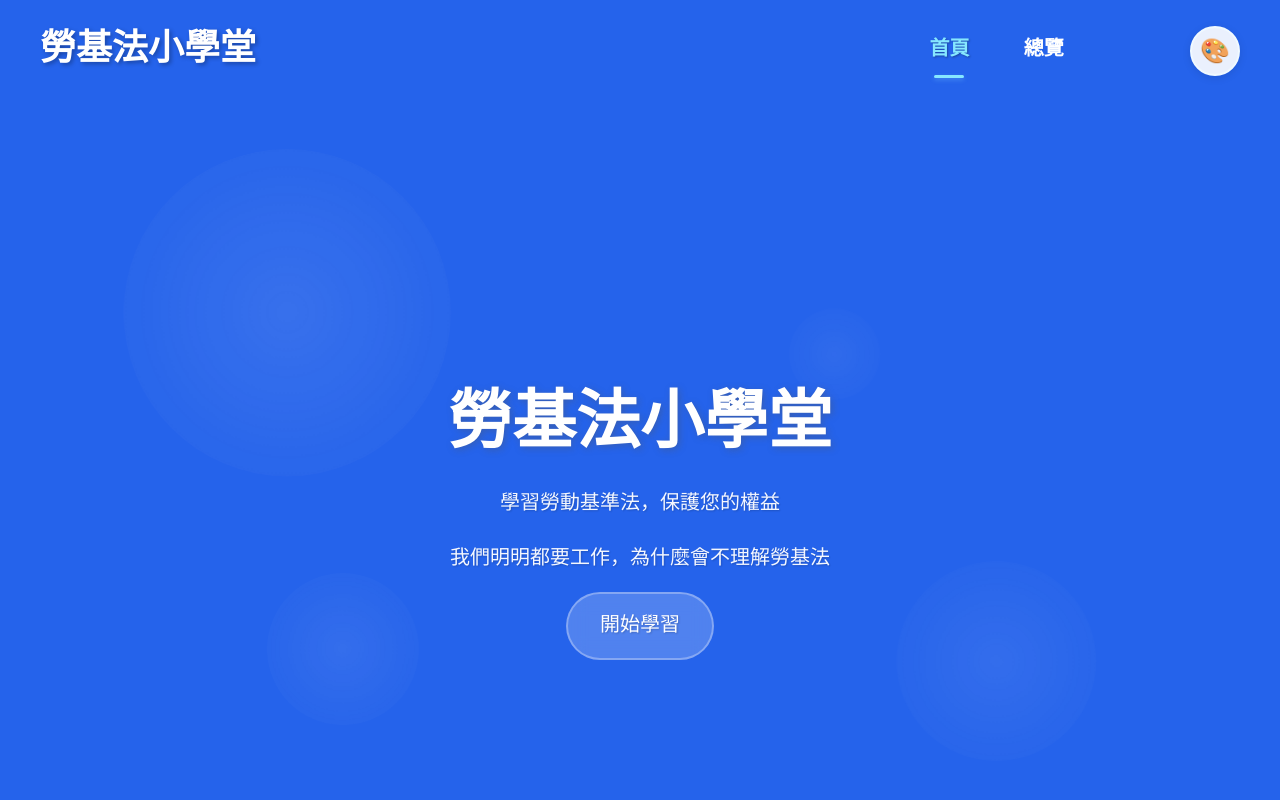
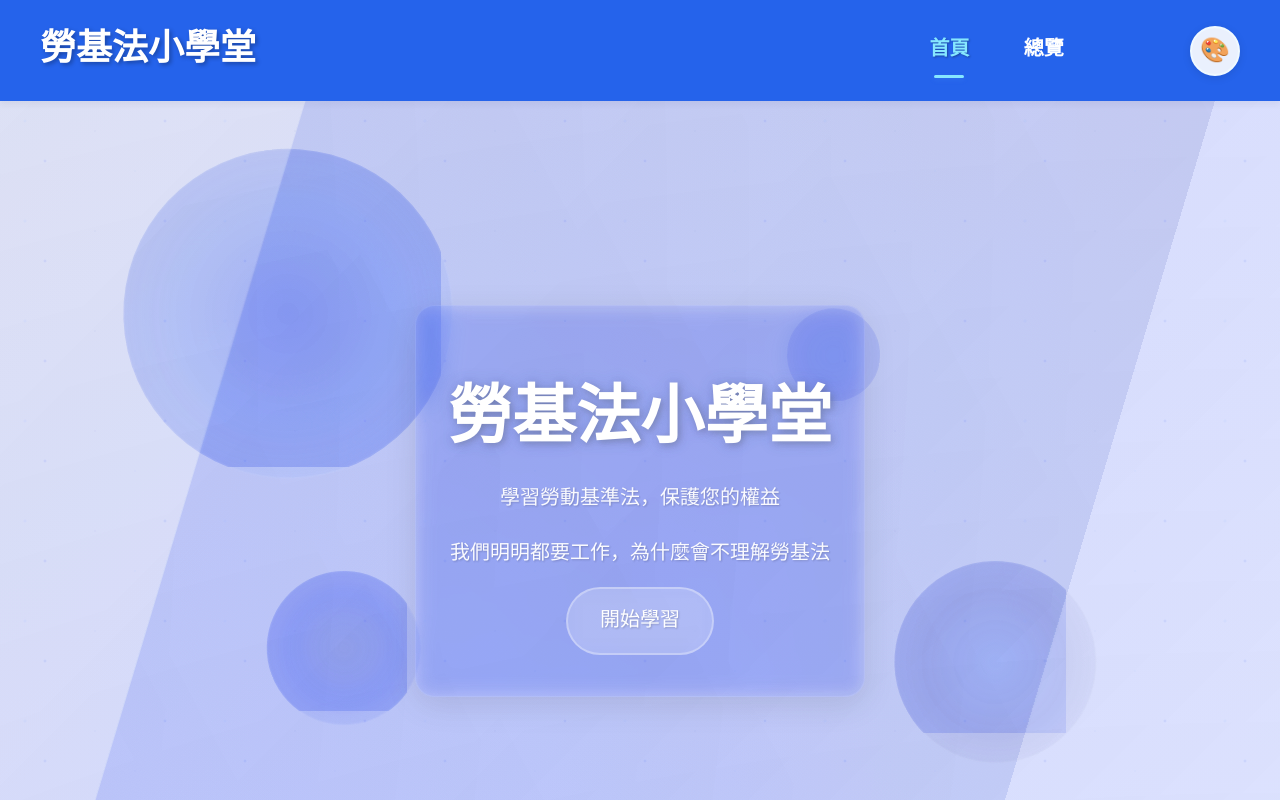
Before and after one commit to Cindy910120/law, a Nuxt app: page / in a window 1280 px wide. Shown: the top 800 px of the page. Built offline with nearby package versions, Linux system fonts and the light colour scheme.

Commit message:
首頁動畫

```diff
--- a/app.vue
+++ b/app.vue
@@ -25,7 +25,7 @@ onMounted(() => {
 html, body {
   margin: 0;
   padding: 0;
-  font-family: "LXGW WenKai Mono TC", monospace;
+  font-family: var(--font-family-base);
   line-height: 1.6;
   min-height: 100vh;
 }
--- a/assets/css/typography.css
+++ b/assets/css/typography.css
@@ -48,6 +48,16 @@
   --tone-base: var(--tone-header-base, #64748b);
   --tone-dark: var(--tone-header-dark, #475569);
   --tone-darker: var(--tone-header-darker, #334155);
+}
+
+/* 全局字體標準化 - 確保所有元素都使用統一字體 */
+* {
+  font-family: var(--font-family-base) !important;
+}
+
+/* 特定覆寫 - 保持語義清晰 */
+h1, h2, h3, h4, h5, h6 {
+  font-family: var(--font-family-heading) !important;
 }
 
 /* LXGW WenKai Mono TC 字體類別 */
@@ -200,12 +210,32 @@ p1 {
   box-shadow: 0 3px 8px rgba(0,0,0,0.08);
   transition: transform 0.3s, box-shadow 0.3s, background 0.3s ease;
   border: 1px solid #eaeaea;
+  margin-bottom: 1.5rem;
 }
 
 .card:hover {
   transform: translateY(-5px);
   box-shadow: 0 5px 15px rgba(0,0,0,0.1);
 }
+
+/* 間距實用類別 */
+.space-y-1 > * + * { margin-top: 0.25rem; }
+.space-y-2 > * + * { margin-top: 0.5rem; }
+.space-y-3 > * + * { margin-top: 0.75rem; }
+.space-y-4 > * + * { margin-top: 1rem; }
+.space-y-5 > * + * { margin-top: 1.25rem; }
+.space-y-6 > * + * { margin-top: 1.5rem; }
+.space-y-8 > * + * { margin-top: 2rem; }
+
+.gap-1 { gap: 0.25rem; }
+.gap-2 { gap: 0.5rem; }
+.gap-3 { gap: 0.75rem; }
+.gap-4 { gap: 1rem; }
+.gap-5 { gap: 1.25rem; }
+.gap-6 { gap: 1.5rem; }
+.gap-8 { gap: 2rem; }
+.gap-10 { gap: 2.5rem; }
+.gap-12 { gap: 3rem; }
 
 /* 文字樣式類別 */
 .text-xs { font-size: var(--font-size-xs); }
@@ -481,7 +511,7 @@ p1 {
   border-radius: 8px;
   cursor: pointer;
   transition: all 0.3s ease;
-  margin-bottom: 0.5rem;
+  margin-bottom: 0.75rem;
   background: var(--theme-card);
   border: 1px solid rgba(0, 0, 0, 0.05);
 }
--- a/components/AppFooter.vue
+++ b/components/AppFooter.vue
@@ -29,11 +29,10 @@
 .footer {
   width: 100%;
   background: var(--theme-footer, #f8f9fa);
-  color: var(--theme-text, #333);
-  padding: 2.5rem 0 0 0;
+  color: var(--theme-text, #333);  padding: 2.5rem 0 0 0;
   margin-top: 3rem;
   box-shadow: 0 -2px 10px rgba(0, 0, 0, 0.05);
-  font-family: "LXGW WenKai Mono TC", monospace;
+  font-family: var(--font-family-base);
   transition: background 0.3s ease, color 0.3s ease;
 }
 
@@ -60,7 +59,7 @@
 }
 
 .footer-section ul li {
-  margin-bottom: 0.5rem;
+  margin-bottom: 0.75rem;
 }
 
 .footer-bottom {
--- a/pages/index.vue
+++ b/pages/index.vue
@@ -1,11 +1,13 @@
 <template>
   <div class="home-page">
-    <!-- 動態背景渲染 -->
+    <!-- 動態主題背景渲染 -->
     <div class="background-animation">
+      <div class="dynamic-gradient-bg"></div>
       <div class="bg-circle circle-1"></div>
       <div class="bg-circle circle-2"></div>
       <div class="bg-circle circle-3"></div>
       <div class="bg-circle circle-4"></div>
+      <div class="floating-particles"></div>
     </div>
       <!-- 內容區域 -->
     <div class="hero-section">
@@ -21,9 +23,48 @@
 
 <script setup lang="ts">
 import { useColorTheme } from '~/composables/useColorTheme'
-import { onMounted } from 'vue'
+import { onMounted, computed, watch } from 'vue'
 
-const { initializeTheme } = useColorTheme()
+const { initializeTheme, currentTheme } = useColorTheme()
+
+// 計算動態背景漸層
+const dynamicGradient = computed(() => {
+  const theme = currentTheme.value
+  if (!theme) return ''
+
+  // 基於主題色創建多層次漸層
+  return `
+    linear-gradient(
+      135deg,
+      ${theme.header}15 0%,
+      ${theme.accent}20 25%,
+      ${theme.footer}25 50%,
+      ${theme.header}30 75%,
+      ${theme.accent}15 100%
+    ),
+    radial-gradient(
+      ellipse at top left,
+      ${theme.accent}25 0%,
+      transparent 50%
+    ),
+    radial-gradient(
+      ellipse at bottom right,
+      ${theme.header}20 0%,
+      transparent 50%
+    )
+  `
+})
+
+// 動態更新CSS變量
+watch(currentTheme, (newTheme) => {
+  if (newTheme && process.client) {
+    const root = document.documentElement
+    root.style.setProperty('--dynamic-bg-gradient', dynamicGradient.value)
+    root.style.setProperty('--theme-primary-alpha', `${newTheme.header}40`)
+    root.style.setProperty('--theme-accent-alpha', `${newTheme.accent}30`)
+    root.style.setProperty('--theme-footer-alpha', `${newTheme.footer}20`)
+  }
+}, { immediate: true })
 
 onMounted(() => {
   initializeTheme()
@@ -38,27 +79,73 @@ onMounted(() => {
   justify-content: center;
   position: relative;
   overflow: hidden;
-  background: var(--theme-header, linear-gradient(45deg, #667eea 0%, #764ba2 25%, #f093fb 50%, #f5576c 75%, #4facfe 100%));
+  /* 使用動態主題背景 */
+  background: var(--dynamic-bg-gradient, linear-gradient(45deg, #667eea 0%, #764ba2 25%, #f093fb 50%, #f5576c 75%, #4facfe 100%));
   background-size: 400% 400%;
-  animation: gradientShift 15s ease infinite;
+  animation: gradientShift 20s ease infinite;
   color: var(--theme-text-light, white);
   text-align: center;
+  transition: background 0.5s ease;
 }
 
-/* 背景漸層動畫 */
+/* 動態背景漸層 */
+.dynamic-gradient-bg {
+  position: absolute;
+  top: 0;
+  left: 0;
+  width: 100%;
+  height: 100%;
+  background: var(--dynamic-bg-gradient);
+  background-size: 400% 400%;
+  animation: gradientFlow 25s ease infinite;
+  opacity: 0.8;
+  z-index: 0;
+}
+
+/* 背景漸層動畫 - 更複雜的移動模式 */
 @keyframes gradientShift {
   0% {
     background-position: 0% 50%;
+    filter: hue-rotate(0deg);
+  }
+  25% {
+    background-position: 100% 50%;
+    filter: hue-rotate(10deg);
   }
   50% {
-    background-position: 100% 50%;
+    background-position: 100% 100%;
+    filter: hue-rotate(20deg);
+  }
+  75% {
+    background-position: 0% 100%;
+    filter: hue-rotate(10deg);
   }
   100% {
     background-position: 0% 50%;
+    filter: hue-rotate(0deg);
   }
 }
 
-/* 動態背景圓圈 */
+@keyframes gradientFlow {
+  0% {
+    background-position: 0% 0%;
+    transform: scale(1) rotate(0deg);
+  }
+  33% {
+    background-position: 100% 50%;
+    transform: scale(1.1) rotate(120deg);
+  }
+  66% {
+    background-position: 50% 100%;
+    transform: scale(0.9) rotate(240deg);
+  }
+  100% {
+    background-position: 0% 0%;
+    transform: scale(1) rotate(360deg);
+  }
+}
+
+/* 動態背景圓圈 - 基於主題色 */
 .background-animation {
   position: absolute;
   top: 0;
@@ -72,8 +159,13 @@ onMounted(() => {
 .bg-circle {
   position: absolute;
   border-radius: 50%;
-  background: radial-gradient(circle, rgba(255, 255, 255, 0.1) 0%, rgba(255, 255, 255, 0.05) 50%, transparent 100%);
+  background: radial-gradient(circle,
+    var(--theme-primary-alpha, rgba(255, 255, 255, 0.1)) 0%,
+    var(--theme-accent-alpha, rgba(255, 255, 255, 0.05)) 50%,
+    transparent 100%);
   animation: float 20s ease-in-out infinite;
+  backdrop-filter: blur(1px);
+  border: 1px solid rgba(255, 255, 255, 0.1);
 }
 
 .circle-1 {
@@ -83,6 +175,10 @@ onMounted(() => {
   left: 10%;
   animation-delay: 0s;
   animation-duration: 25s;
+  background: radial-gradient(circle,
+    var(--theme-primary-alpha, rgba(37, 99, 235, 0.15)) 0%,
+    var(--theme-accent-alpha, rgba(96, 165, 250, 0.1)) 50%,
+    transparent 100%);
 }
 
 .circle-2 {
@@ -92,6 +188,10 @@ onMounted(() => {
   right: 15%;
   animation-delay: -8s;
   animation-duration: 20s;
+  background: radial-gradient(circle,
+    var(--theme-accent-alpha, rgba(96, 165, 250, 0.12)) 0%,
+    var(--theme-footer-alpha, rgba(30, 58, 138, 0.08)) 50%,
+    transparent 100%);
 }
 
 .circle-3 {
@@ -101,6 +201,10 @@ onMounted(() => {
   left: 20%;
   animation-delay: -15s;
   animation-duration: 30s;
+  background: radial-gradient(circle,
+    var(--theme-footer-alpha, rgba(30, 58, 138, 0.1)) 0%,
+    var(--theme-primary-alpha, rgba(37, 99, 235, 0.06)) 50%,
+    transparent 100%);
 }
 
 .circle-4 {
@@ -110,23 +214,52 @@ onMounted(() => {
   right: 30%;
   animation-delay: -5s;
   animation-duration: 18s;
+  background: radial-gradient(circle,
+    var(--theme-accent-alpha, rgba(96, 165, 250, 0.08)) 0%,
+    transparent 100%);
+}
+
+/* 浮動粒子效果 */
+.floating-particles {
+  position: absolute;
+  width: 100%;
+  height: 100%;
+  background-image:
+    radial-gradient(2px 2px at 20px 30px, var(--theme-accent-alpha, rgba(255, 255, 255, 0.3)), transparent),
+    radial-gradient(2px 2px at 40px 70px, var(--theme-primary-alpha, rgba(255, 255, 255, 0.2)), transparent),
+    radial-gradient(1px 1px at 90px 40px, var(--theme-footer-alpha, rgba(255, 255, 255, 0.4)), transparent),
+    radial-gradient(1px 1px at 130px 80px, var(--theme-accent-alpha, rgba(255, 255, 255, 0.3)), transparent),
+    radial-gradient(2px 2px at 160px 30px, var(--theme-primary-alpha, rgba(255, 255, 255, 0.2)), transparent);
+  background-repeat: repeat;
+  background-size: 200px 100px;
+  animation: particlesFloat 50s linear infinite;
+  opacity: 0.6;
+}
+
+@keyframes particlesFloat {
+  0% {
+    transform: translateY(0px) translateX(0px);
+  }
+  100% {
+    transform: translateY(-100px) translateX(50px);
+  }
 }
 
 @keyframes float {
   0%, 100% {
-    transform: translateY(0px) translateX(0px) scale(1);
+    transform: translateY(0px) translateX(0px) scale(1) rotate(0deg);
     opacity: 0.7;
   }
   25% {
-    transform: translateY(-20px) translateX(10px) scale(1.1);
+    transform: translateY(-20px) translateX(10px) scale(1.1) rotate(90deg);
     opacity: 0.9;
   }
   50% {
-    transform: translateY(-40px) translateX(-15px) scale(0.9);
+    transform: translateY(-40px) translateX(-15px) scale(0.9) rotate(180deg);
     opacity: 0.5;
   }
   75% {
-    transform: translateY(-10px) translateX(20px) scale(1.05);
+    transform: translateY(-10px) translateX(20px) scale(1.05) rotate(270deg);
     opacity: 0.8;
   }
 }
@@ -136,6 +269,11 @@ onMounted(() => {
   padding: 2rem;
   position: relative;
   z-index: 2;
+  background: rgba(255, 255, 255, 0.05);
+  border-radius: 20px;
+  backdrop-filter: blur(10px);
+  border: 1px solid rgba(255, 255, 255, 0.1);
+  box-shadow: 0 8px 32px rgba(0, 0, 0, 0.1);
 }
 
 .hero-section h1 {
@@ -143,17 +281,24 @@ onMounted(() => {
   margin-bottom: 1rem;
   font-weight: var(--font-weight-bold);
   color: var(--theme-text-light, white);
-  text-shadow: 2px 2px 4px rgba(0, 0, 0, 0.3);
+  text-shadow:
+    2px 2px 4px rgba(0, 0, 0, 0.3),
+    0 0 20px var(--theme-accent-alpha, rgba(255, 255, 255, 0.3));
   animation: titleGlow 3s ease-in-out infinite alternate;
   transition: color 0.3s ease;
 }
 
 @keyframes titleGlow {
   from {
-    text-shadow: 2px 2px 4px rgba(0, 0, 0, 0.3);
+    text-shadow:
+      2px 2px 4px rgba(0, 0, 0, 0.3),
+      0 0 20px var(--theme-accent-alpha, rgba(255, 255, 255, 0.3));
   }
   to {
-    text-shadow: 2px 2px 20px rgba(255, 255, 255, 0.5), 2px 2px 4px rgba(0, 0, 0, 0.3);
+    text-shadow:
+      2px 2px 20px rgba(255, 255, 255, 0.5),
+      2px 2px 4px rgba(0, 0, 0, 0.3),
+      0 0 40px var(--theme-primary-alpha, rgba(255, 255, 255, 0.5));
   }
 }
 
@@ -168,12 +313,32 @@ onMounted(() => {
   transition: all 0.3s ease;
   backdrop-filter: blur(10px);
   text-shadow: 1px 1px 2px rgba(0, 0, 0, 0.2);
+  position: relative;
+  overflow: hidden;
+}
+
+.cta-button::before {
+  content: '';
+  position: absolute;
+  top: 0;
+  left: -100%;
+  width: 100%;
+  height: 100%;
+  background: linear-gradient(90deg, transparent,
+    var(--theme-accent-alpha, rgba(255, 255, 255, 0.3)), transparent);
+  transition: left 0.5s;
+}
+
+.cta-button:hover::before {
+  left: 100%;
 }
 
 .cta-button:hover {
-  background: var(--theme-accent, rgba(255, 255, 255, 0.3));
+  background: var(--theme-accent-alpha, rgba(255, 255, 255, 0.3));
   transform: translateY(-5px) scale(1.05);
-  box-shadow: 0 15px 30px rgba(0, 0, 0, 0.2);
+  box-shadow:
+    0 15px 30px rgba(0, 0, 0, 0.2),
+    0 0 20px var(--theme-primary-alpha, rgba(255, 255, 255, 0.4));
   border-color: var(--theme-accent, rgba(255, 255, 255, 0.5));
   color: var(--theme-text-light, white);
 }
@@ -196,5 +361,17 @@ onMounted(() => {
   .bg-circle {
     opacity: 0.5;
   }
+
+  .floating-particles {
+    opacity: 0.3;
+  }
+}
+
+/* 主題切換動畫 */
+.home-page,
+.bg-circle,
+.floating-particles,
+.hero-section h1 {
+  transition: all 0.8s cubic-bezier(0.4, 0, 0.2, 1);
 }
 </style>
```
Also changed, not shown: components/AppHeader.vue (+5 -5 lines), components/LawArticleDisplay.vue (+5 -5 lines), composables/useColorTheme.ts (+35 -20 lines), pages/color-demo.vue (+6 -6 lines), pages/project.vue (+7 -9 lines).
